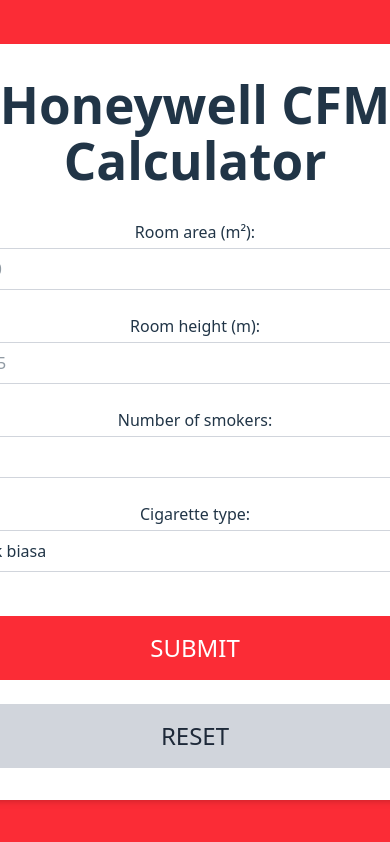
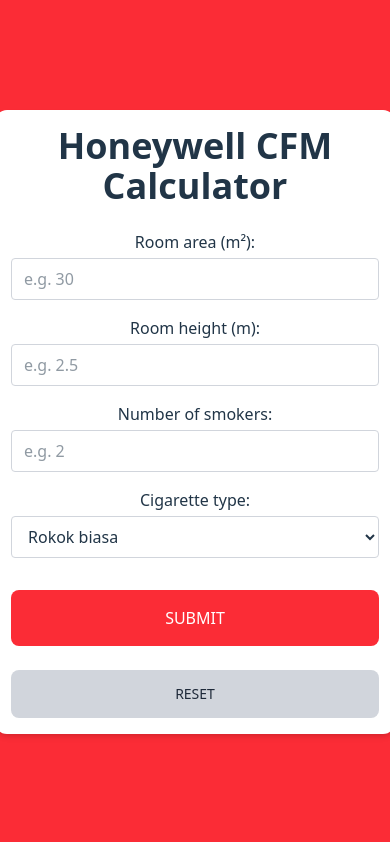
Before and after one commit to xtephenz/HoneywellCFMCalc, a React (Vite) app: page / in a window 390 px wide. Built offline with nearby package versions, Linux system fonts and the light colour scheme.

Commit message:
Make it responsive

```diff
--- a/src/App.jsx
+++ b/src/App.jsx
@@ -42,17 +42,28 @@ function App () {
 
     setResult(smokeAmount.toFixed(2))
   }
-
+  const resultDisplay = (result) => {
+    if (result) {
+      return (
+        <span>
+          <span className="block sm:inline lg:block">Result:</span>
+          <span className="block sm:inline lg:block">&nbsp;{result} CFM</span>
+        </span>
+      )
+    } else {
+      return 'Honeywell CFM Calculator'
+    }
+  }
   return (
     <>
-      <div className='bg-red-500 min-w-full h-screen fixed top-0 left-0 m-0 p-0 min-h-screen w-full flex items-center justify-center'>
-        <div className='max-w-md mx-auto bg-white p-8 min-w-xl rounded-xl shadow-md'>
+      <div className='fixed inset-0 bg-red-500 flex items-center justify-center p-2'>
+        <div className='w-full  min-w-[400px] max-w-md bg-white p-4 sm:p-8 rounded-xl shadow-md'>
           <div className='block'>
-            <h1 className='text-2xl font-bold  text-center mb-8'>
-              {result ? `Result: ${result} CFM` : 'Honeywell CFM Calculator'}
+            <h1 className='!text-4xl md:!text-5xl font-bold text-center mb-6 sm:mb-8'>
+              {resultDisplay(result)}
             </h1>
           </div>
-          <form onSubmit={handleClick} className='space-y-6'>
+          <form onSubmit={handleClick} className='space-y-4 sm:space-y-6'>
             <div>
               <label className='block mb-1 font-medium'>Room area (m²):</label>
               <input
@@ -100,7 +111,7 @@ function App () {
             </div>
             <button
               type='submit'
-              className='w-full !bg-red-500 text-white uppercase h-16 mt-5 font-extrabold !text-2xl py-2 rounded hover:!bg-red-400 transition'
+              className='w-full !bg-red-500 text-white uppercase h-14 sm:h-16 mt-4 font-extrabold !text-md sm:!text-2xl py-2 rounded hover:!bg-red-400 transition'
             >
               Submit
             </button>
@@ -113,7 +124,7 @@ function App () {
                 setCigaretteType('rokokBiasa')
                 setResult(undefined)
               }}
-              className='w-full !bg-gray-300 text-gray-800 uppercase h-16  font-extrabold !text-2xl py-2 rounded hover:bg-gray-400 transition'
+              className='w-full !bg-gray-300 text-gray-800 uppercase h-12 sm:h-16 mt-2 font-extrabold !text-sm sm:!text-2xl py-2 rounded hover:bg-gray-400 transition'
             >
               Reset
             </button>
```
